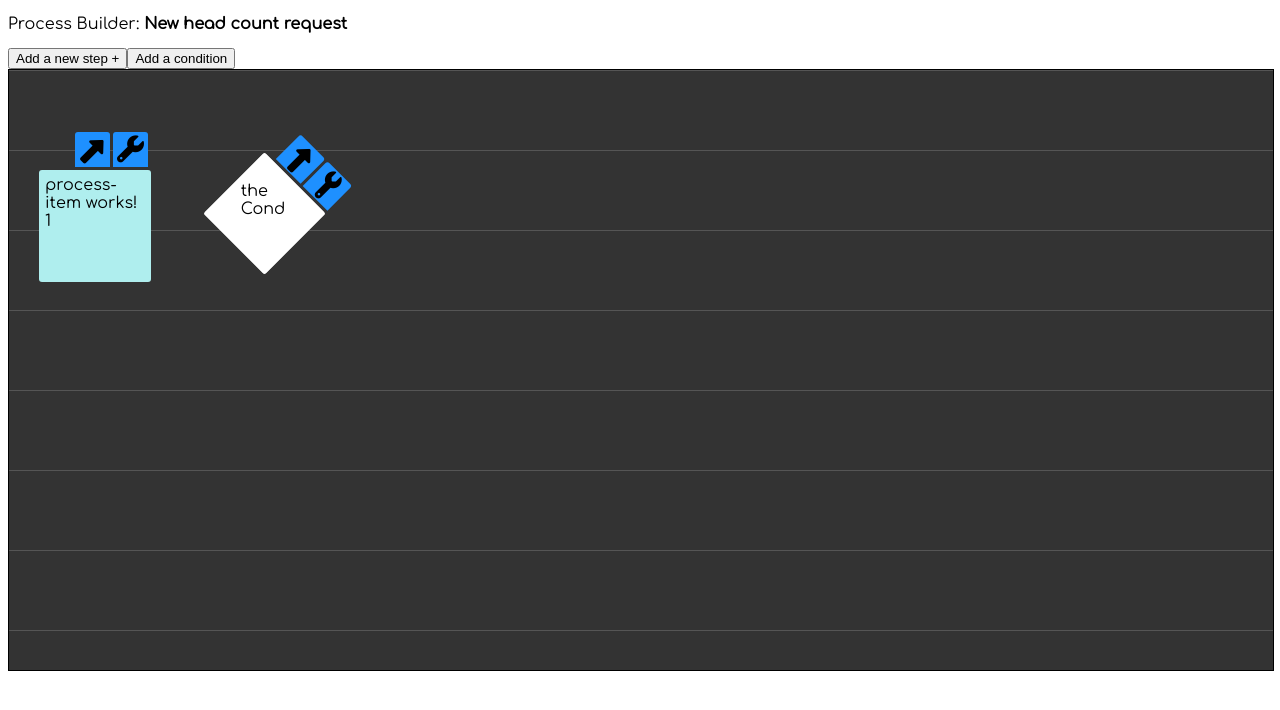
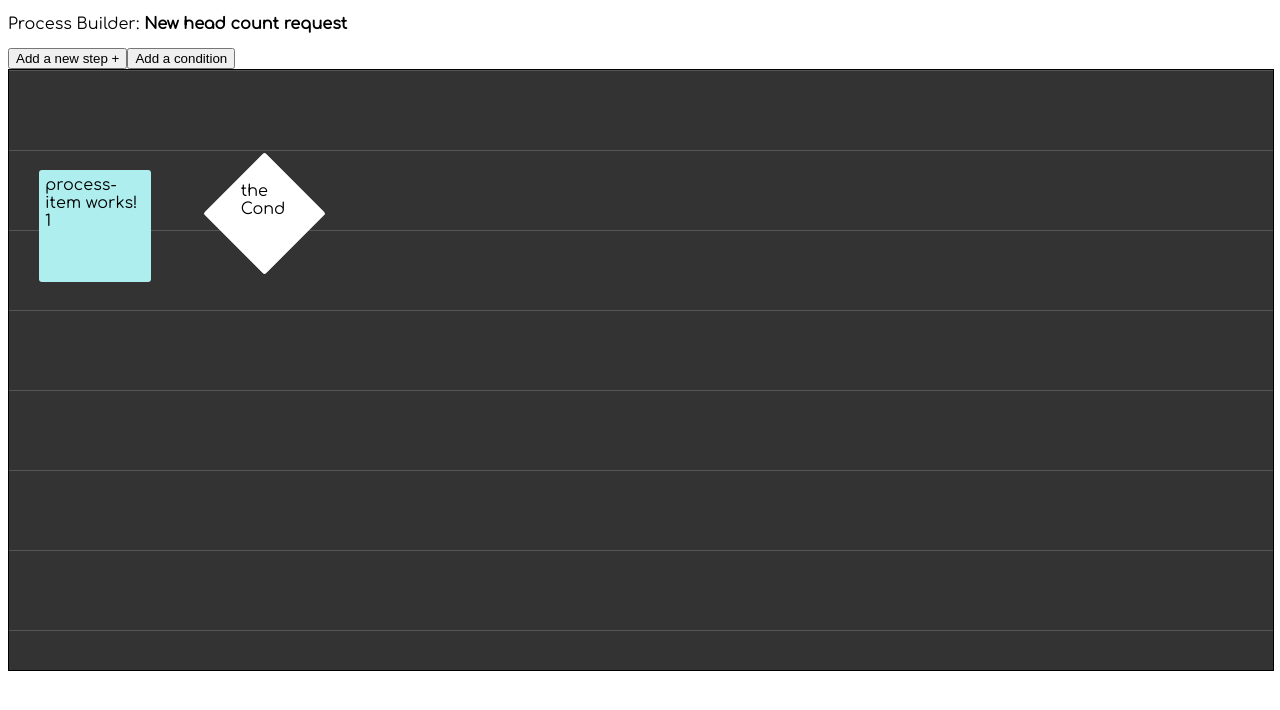
Before and after one commit to alperenbelgic/bpmist, an Angular app: page / in a window 1280 px wide. Both pictures are taken after a click on the button "Add a condition". Shown: the top 710 px of the page. Built offline with nearby package versions, Linux system fonts and the light colour scheme.

Commit message:
buttons on boxes shown on hover

```diff
--- a/src/app/process-item/process-item.component.css
+++ b/src/app/process-item/process-item.component.css
@@ -1,3 +1,4 @@
+
 .noselect {
     -webkit-touch-callout: none;
     /* iOS Safari */
@@ -33,7 +34,7 @@
 }
 
 .settings-button {
-    margin-top: -44px;
+    margin-top: -41px;
     margin-left: 68px;
     background-color: dodgerblue;
     position: absolute;
@@ -50,7 +51,7 @@
 }
 
 .create-link-button {
-    margin-top: -44px;
+    margin-top: -41px;
     margin-left: 30px;
     background-color: dodgerblue;
     position: absolute;
@@ -123,3 +124,20 @@
 .condition-box .create-link-button i{
   transform: rotate(0deg);
 }
+
+
+.box-button {
+  visibility: collapse;
+  transition: visibility 0.2s;
+}
+
+.box-button:hover{
+  visibility: visible;
+}
+
+/* .box:hover{
+  background-color: red;;
+} */
+.box:hover .box-button {
+  visibility: visible;
+}
--- a/src/app/process-item/process-item.component.html
+++ b/src/app/process-item/process-item.component.html
@@ -1,11 +1,11 @@
-<div *ngIf="processItem.constructor.name== 'ProcessItem'" class="state-box noselect" [ngClass]="{
+<div *ngIf="processItem.constructor.name== 'ProcessItem'" class="box state-box noselect" [ngClass]="{
     'selected': processItem.isSelected,
     'not-selected': !processItem.isSelected
   }">
-  <div class="create-link-button" (click)="createLink($event)" (mousedown)="mousedown($event)">
+  <div class="create-link-button box-button" (click)="createLink($event)" (mousedown)="mousedown($event)">
     <i class="fas fa-long-arrow-alt-up"></i>
   </div>
-  <div class="settings-button" (click)="openSettings($event)" (mousedown)="mousedown($event)">
+  <div class="settings-button box-button" (click)="openSettings($event)" (mousedown)="mousedown($event)">
     <i class="fas fa-wrench"></i>
   </div>
   <div>process-item works! {{processItem.text}} </div>
@@ -16,14 +16,14 @@
 </div>
 
 
-<div *ngIf="processItem.constructor.name== 'ConditionItem'" class="condition-box noselect" [ngClass]="{
+<div *ngIf="processItem.constructor.name== 'ConditionItem'" class="box condition-box noselect" [ngClass]="{
   'selected': processItem.isSelected,
   'not-selected': !processItem.isSelected
 }">
-  <div class="create-link-button" (click)="createLink($event)" (mousedown)="mousedown($event)">
+  <div class="create-link-button box-button" (click)="createLink($event)" (mousedown)="mousedown($event)">
     <i class="fas fa-long-arrow-alt-up"></i>
   </div>
-  <div class="settings-button" (click)="openSettings($event)" (mousedown)="mousedown($event)">
+  <div class="settings-button box-button" (click)="openSettings($event)" (mousedown)="mousedown($event)">
     <i class="fas fa-wrench"></i>
   </div>
   <div class="condition-content">
```
Also changed, not shown: 1 other file (tests, documents, lock files or other folders).
